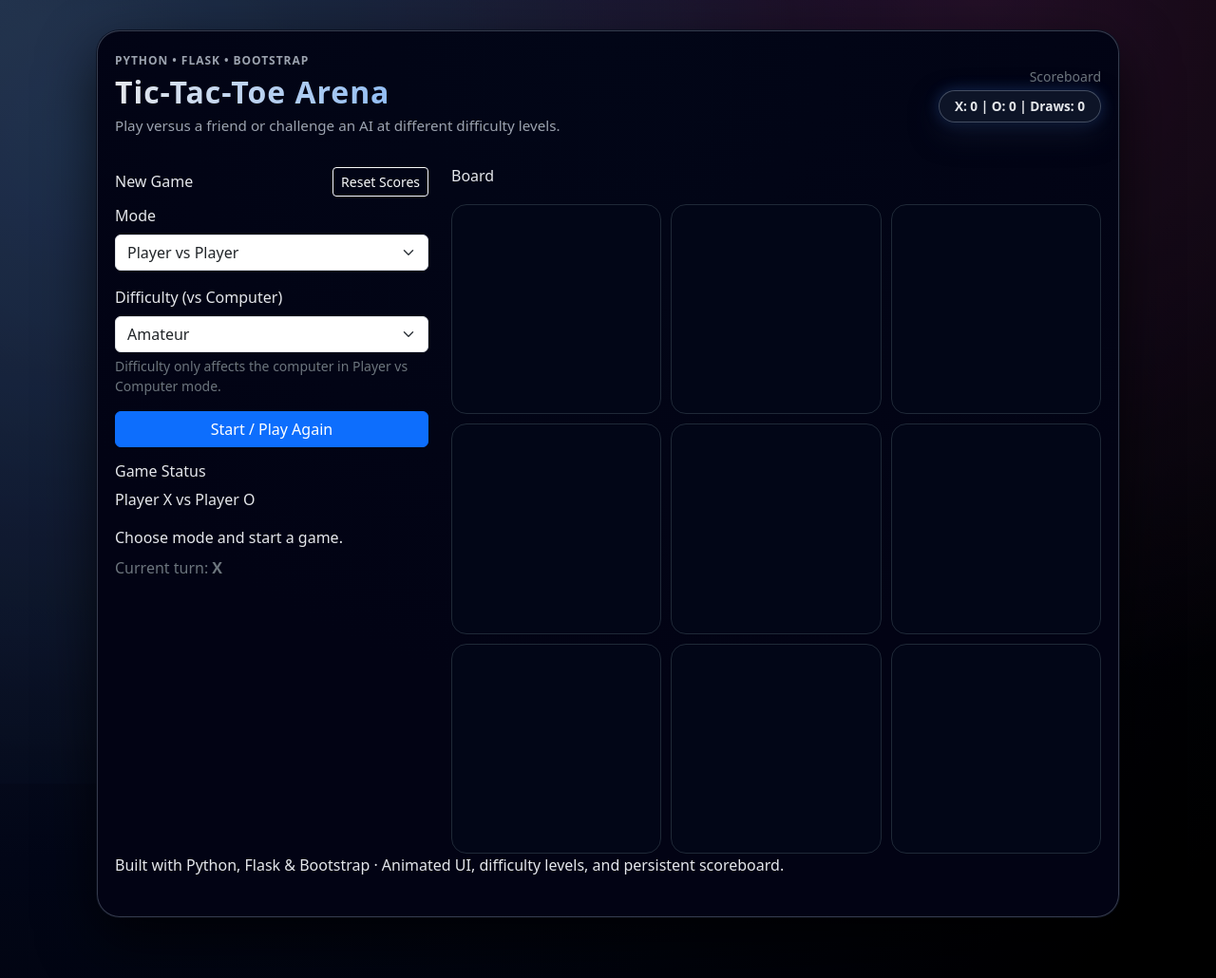
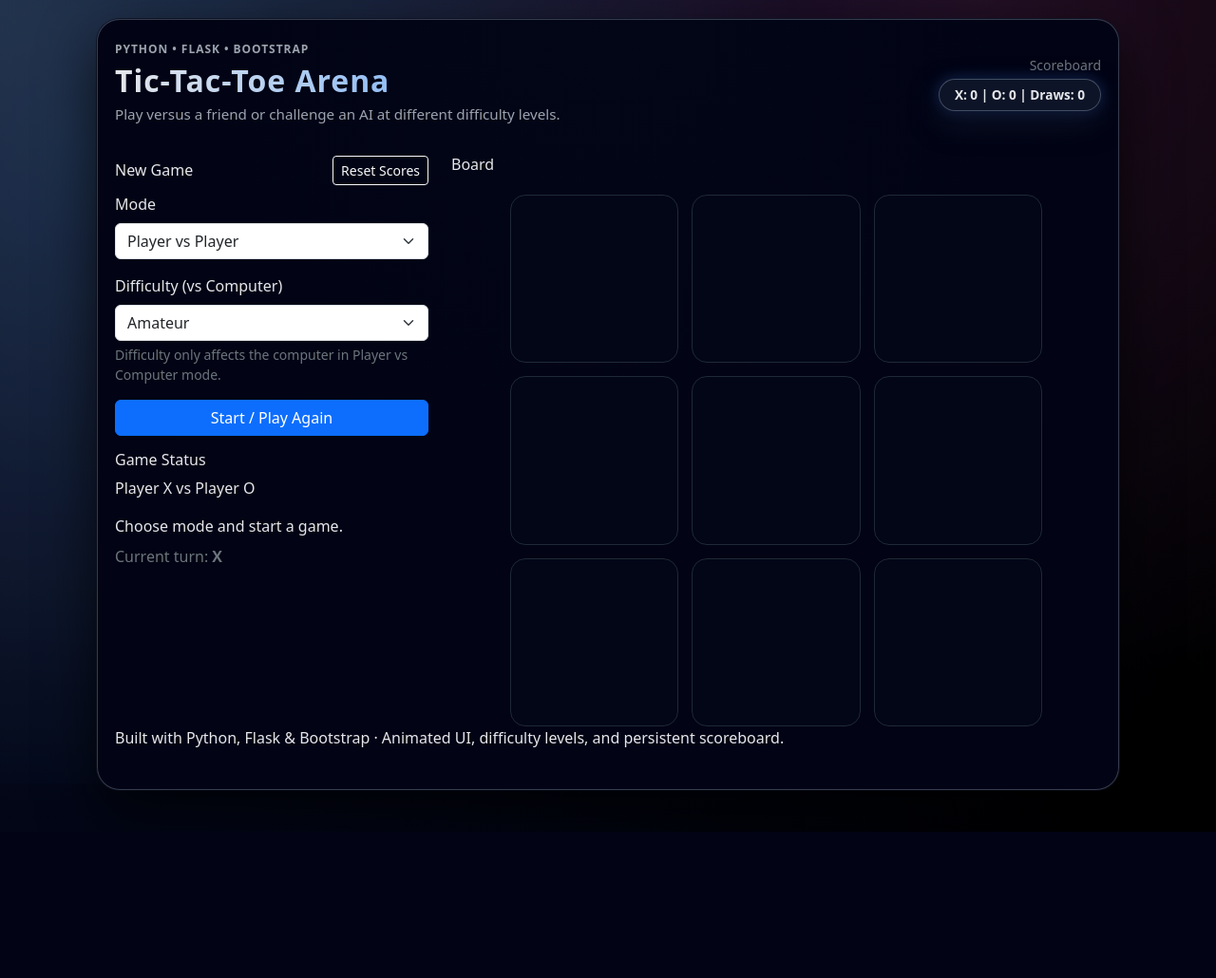
Before and after one commit to NhartyInnovate/tic-tac-toe-flask, a Flask app: page / in a window 1280 px wide. Shown: the whole page at 95% size. After the commit the page ends 876 px from the top, so only its background shows below. Run offline with Flask 3, Linux system fonts and the light colour scheme.

Commit message:
Enlarge board and remove desktop overrides

```diff
--- a/static/css/style.css
+++ b/static/css/style.css
@@ -44,8 +44,8 @@ body::before {
 
 .game-container {
   max-width: 1100px;
-  margin: 32px auto;
-  padding: 0 12px 32px;
+  margin: 20px auto;
+  padding: 0 12px 24px;
 }
 
 .game-card {
@@ -62,11 +62,29 @@ body::before {
 
 .board {
   display: grid;
-  grid-template-columns: repeat(3, 1fr);
-  gap: 10px;
-  margin-top: 16px;
-  transition: transform 0.4s ease-out;
+  grid-template-columns: repeat(3, minmax(110px, 1fr)); /* bigger cells */
+  gap: 14px;
+  margin-top: 18px;
+  max-width: 560px;      /* good size on laptop */
+  margin-left: auto;
+  margin-right: auto;    /* center the board */
 }
+
+.cell-btn {
+  width: 100%;
+  aspect-ratio: 1 / 1;
+  font-size: 3rem;        /* bigger X and O */
+  font-weight: 800;
+  border-radius: 16px;
+  border-width: 1px;
+  transition:
+    transform 0.12s ease-out,
+    box-shadow 0.12s ease-out,
+    background-color 0.12s ease-out,
+    border-color 0.12s ease-out,
+    color 0.12s ease-out;
+}
+
 
 .board.game-over {
   animation: flip-board 0.55s ease-out;
```
